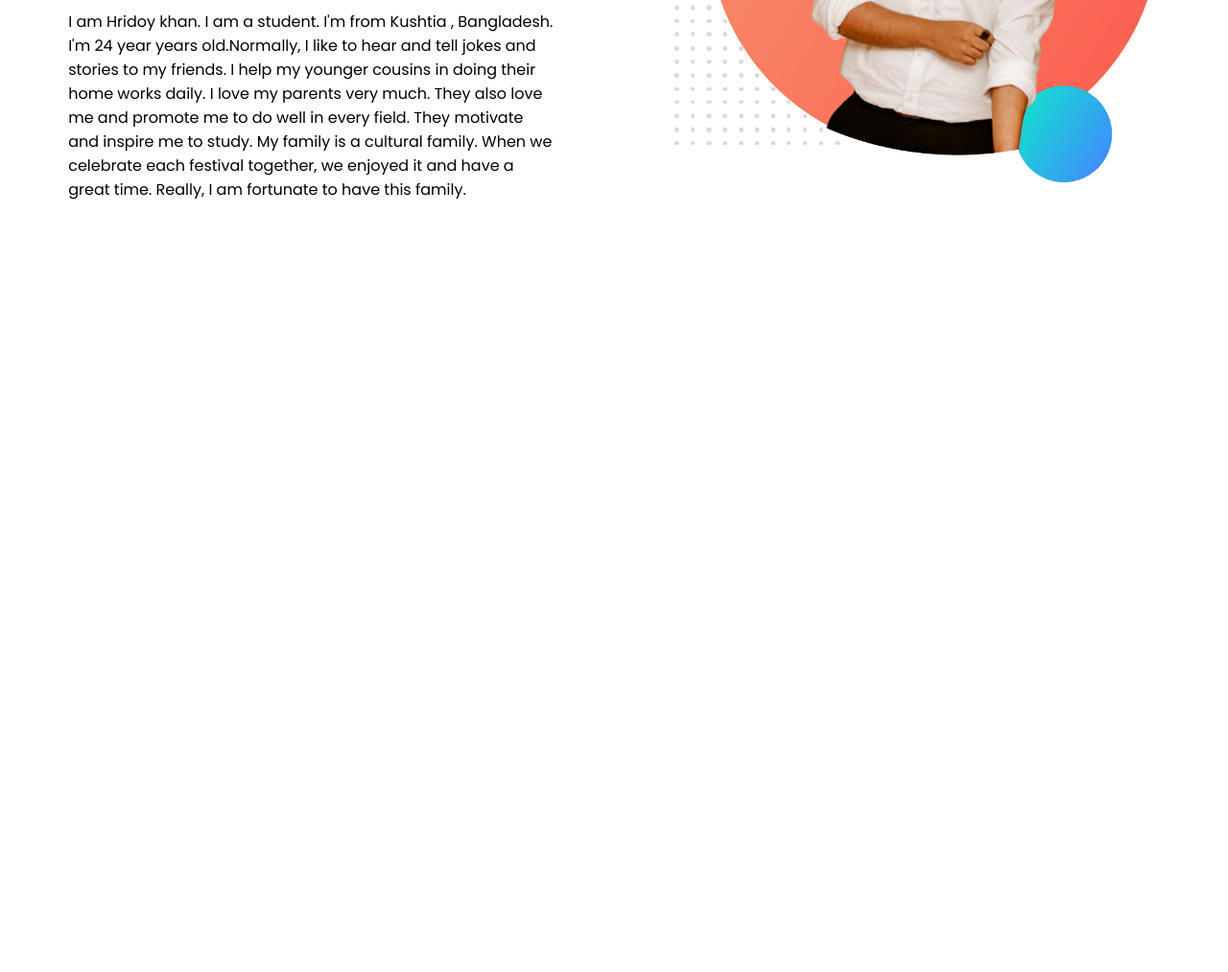
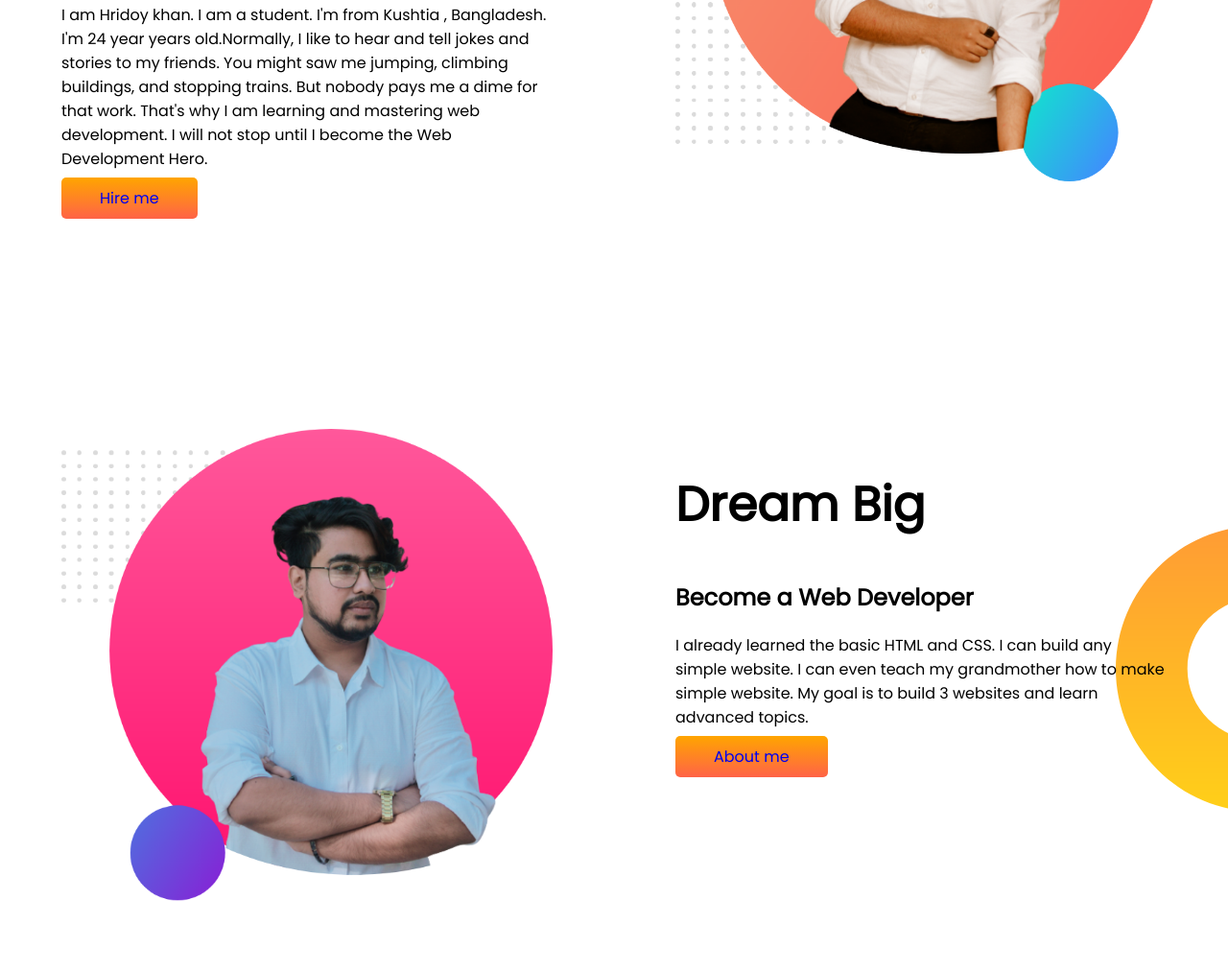
Before and after one commit to hridoykhan777/developer-portfolio, a plain HTML site: page index.html in a window 1280 px wide. Shown: the part 383-1396 px from the top of the page at 96% size. Before the commit the page ends 800 px from the top, so only its background shows below. Drawn offline with Linux system fonts and the light colour scheme.

Commit message:
dream added

```diff
--- a/index.html
+++ b/index.html
@@ -11,16 +11,31 @@
     <link rel="stylesheet" href="style.css">
 </head>
 <body>
-   <section>
+   <section class="top-banner">
     <div class="half-width">
         <h1>Welcome To</h1>
     <h1 ><span class="orrange-color">Hrdoy Khan</span> World !</h1>
     <h3>Non Professional Web Developer</h3>
-    <p>I am Hridoy khan. I am a student. I'm from Kushtia , Bangladesh. I'm 24 year years old.Normally, I like to hear and tell jokes and stories to my friends. I help my younger cousins in doing their home works daily. I love my parents very much. They also love me and promote me to do well in every field. They motivate and inspire me to study. My family is a cultural family. When we celebrate each festival together, we enjoyed it and have a great time. Really, I am fortunate to have this family. </p>
+    <p>I am Hridoy khan. I am a student. I'm from Kushtia , Bangladesh. I'm 24 year years old.Normally, I like to hear and tell jokes and stories to my friends. You might saw me jumping, climbing buildings, and stopping trains. But nobody pays me a dime for that work. That's why I am learning and mastering web development. I will not stop until I become the Web Development Hero. </p>
+    <a class="link-button" target="_blank"href="https://www.linkedin.com/in/hridoy-khan-b5b34a244/">Hire me</a>
     </div>
     <div class="half-width">
         <img src="images/my-bg (2).png" alt="">
+
     </div>
+   </section>
+   <section class="dream-big">
+    <div class="half-width">
+        <img src="showoff/my-bg2 (3).png" alt="">
+    </div>
+    <div class="half-width">
+        <h1>Dream Big</h1>
+        <h2>Become a Web Developer</h2>
+        <p>I already learned the basic HTML and CSS. I can build any simple website. I can even teach my grandmother how to make simple website. My goal is to build 3 websites and learn advanced topics.</p>
+        <a class="link-button" target="_blank" href="https://www.linkedin.com/in/hridoy-khan-b5b34a244/">About me</a>
+
+    </div>
+
    </section>
 
 
--- a/style.css
+++ b/style.css
@@ -1,5 +1,6 @@
 body{
     font-family: 'Poppins', sans-serif;
+    margin: 0;
 }
 h1{
     font-size: 50px;
@@ -10,6 +11,7 @@ h1{
 }
 section{
     display: flex;
+    margin-bottom: 100px;
 }
 .half-width{
     width: 50%;
@@ -18,3 +20,18 @@ section{
 .half-width img{
  width: 100%;
 }
+.link-button{
+    text-decoration: none;
+    background-image: linear-gradient(orange, tomato);
+    padding: 10px 40px;
+    border-radius: 5px;
+}
+.top-banner{
+    background-image: url(images/top-banner.png);
+    background-repeat: no-repeat;
+}
+.dream-big{
+    background-image: url(images/dream-bg.png);
+    background-repeat: no-repeat;
+    background-position: right;
+}
```
Also changed, not shown: images/my-bg2 (1).png (added), images/my-bg2 (2).png (added), showOff/IMG_20211219_011029__1___1_-removebg-preview.png (added), showOff/my-bg2 (1).png (added), showOff/my-bg2 (2).png (added), showOff/my-bg2 (3).png (added), showOff/my-bg2.png (added).
